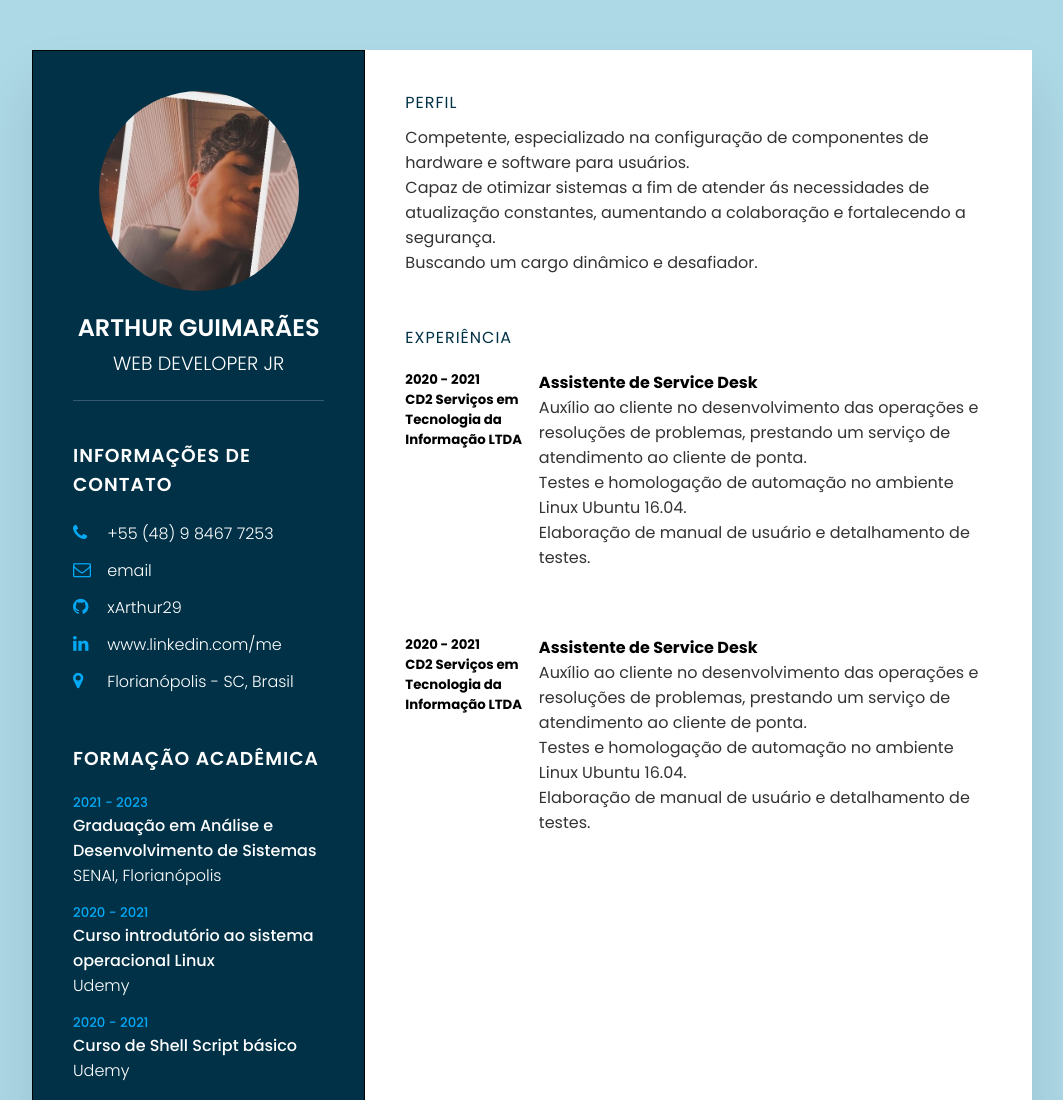
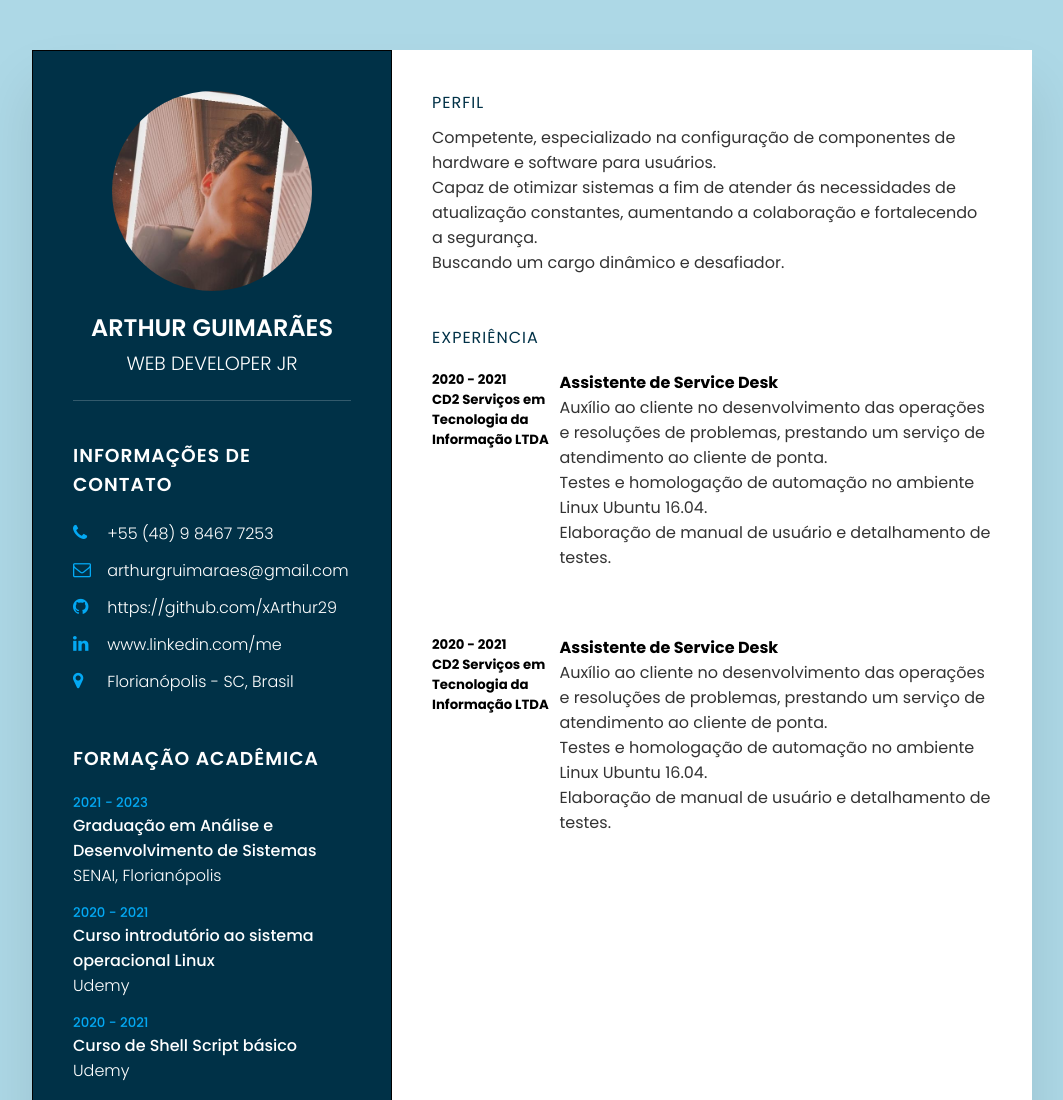
Before and after one commit to Arthurzitos/CV-Web-Developer-Jr, a plain HTML site: page index.html in a window 1280 px wide. Shown: the top 1100 px of the page, without its empty margins (108-1171 px from the left). Drawn offline with Linux system fonts and the light colour scheme.

Commit message:
correção da quebra de link dos links de contato

```diff
--- a/index.html
+++ b/index.html
@@ -29,11 +29,11 @@
                     </li>
                     <li>
                         <span class="icon"><i class="fa fa-envelope-o" aria-hidden="true"></i></span>
-                        <span class="text">email</span>
+                        <span class="text">arthurgruimaraes@gmail.com</span>
                     </li>
                     <li>
                         <span class="icon"><i class="fa fa-github" aria-hidden="true"></i></span>
-                        <span class="text">xArthur29</span>
+                        <span class="text">https://github.com/xArthur29</span>
                     </li>
                     <li>
                         <span class="icon"><i class="fa fa-linkedin" aria-hidden="true"></i></span>
--- a/style.css
+++ b/style.css
@@ -34,6 +34,9 @@ body {
     border: 1px solid;
 }
 
+.lado-esquerdo {
+    width: 360px;
+}
 .texto-perfil {
     position: relative;
     display: flex;
```
